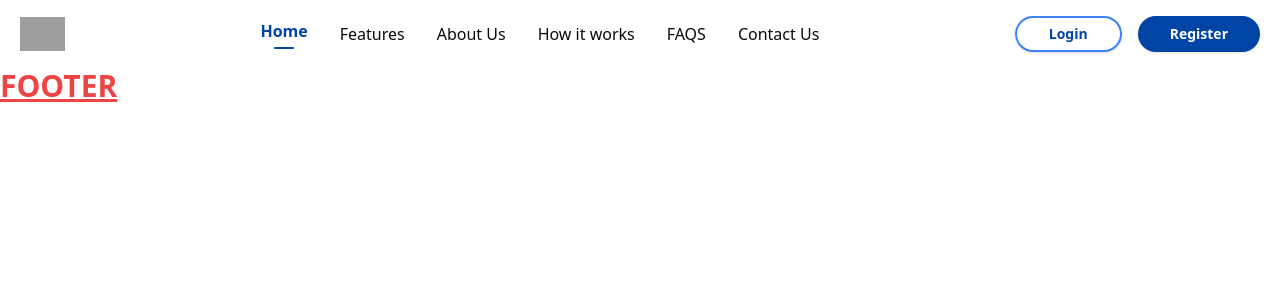
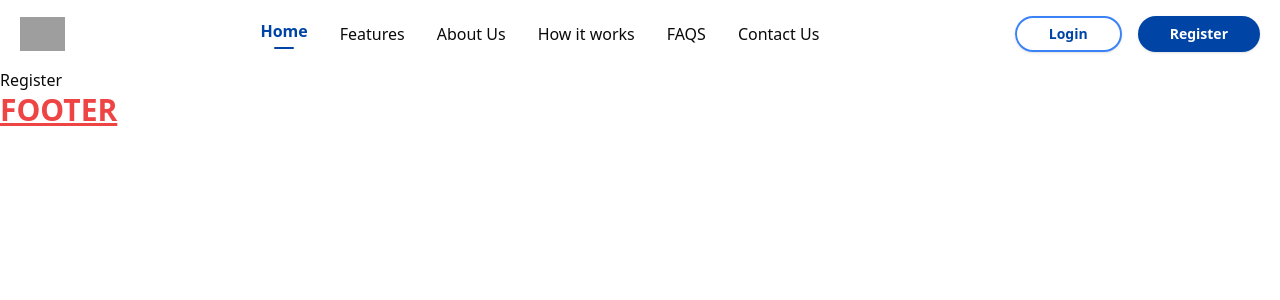
Before and after one commit to Bewizi/Quick-Pay, a Nuxt app: page /register in a window 1280 px wide. Shown: the top 300 px of the page. Built offline with nearby package versions, Linux system fonts and the light colour scheme; grey boxes are pictures that could not be loaded.

Commit message:
Added a compiler object

```diff
--- /dev/null
+++ b/pages/login.vue
@@ -0,0 +1,11 @@
+<script lang="ts" setup>
+
+</script>
+
+<template>
+  <h1>Login</h1>
+</template>
+
+<style scoped>
+
+</style>
--- /dev/null
+++ b/pages/register.vue
@@ -0,0 +1,11 @@
+<script lang="ts" setup>
+
+</script>
+
+<template>
+  <h1>Register</h1>
+</template>
+
+<style scoped>
+
+</style>
```
Also changed, not shown: layouts/auth-layout.vue (added, +11 -0 lines), tsconfig.json (+11 -1 lines).
